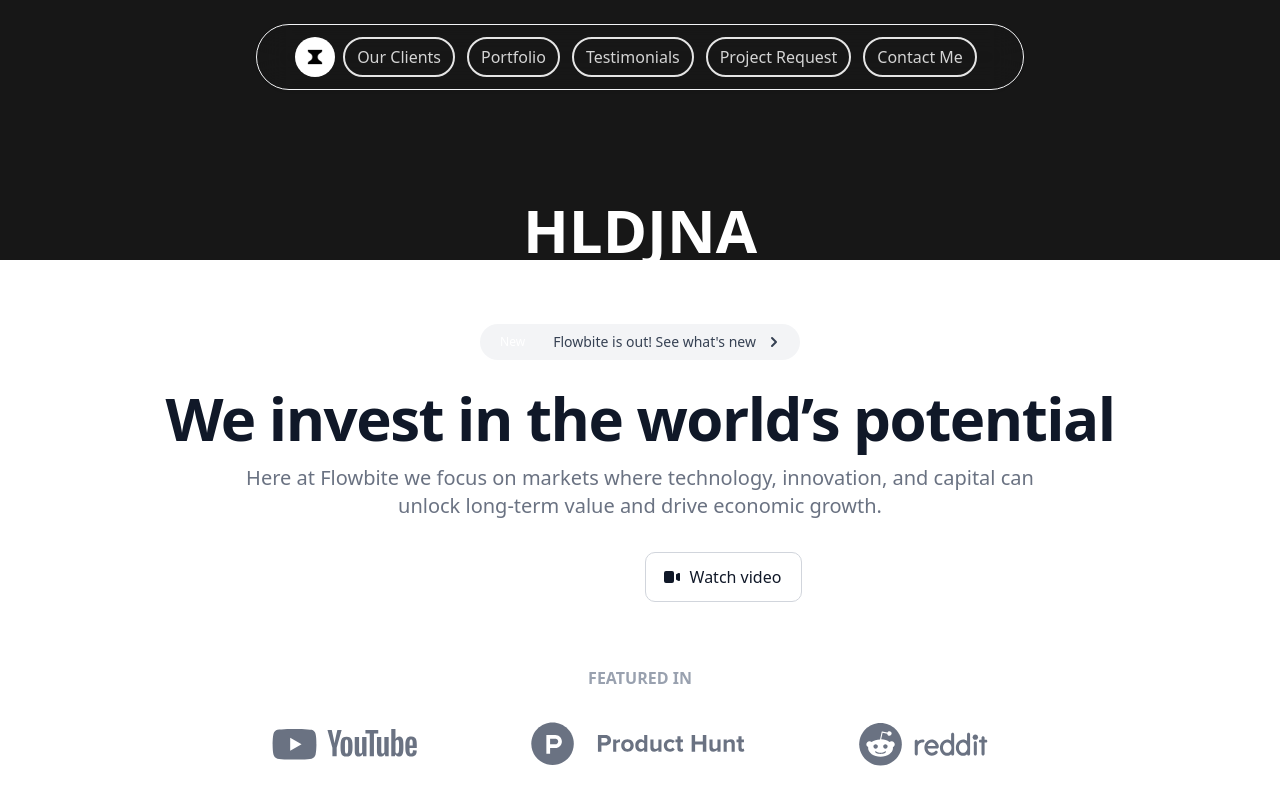
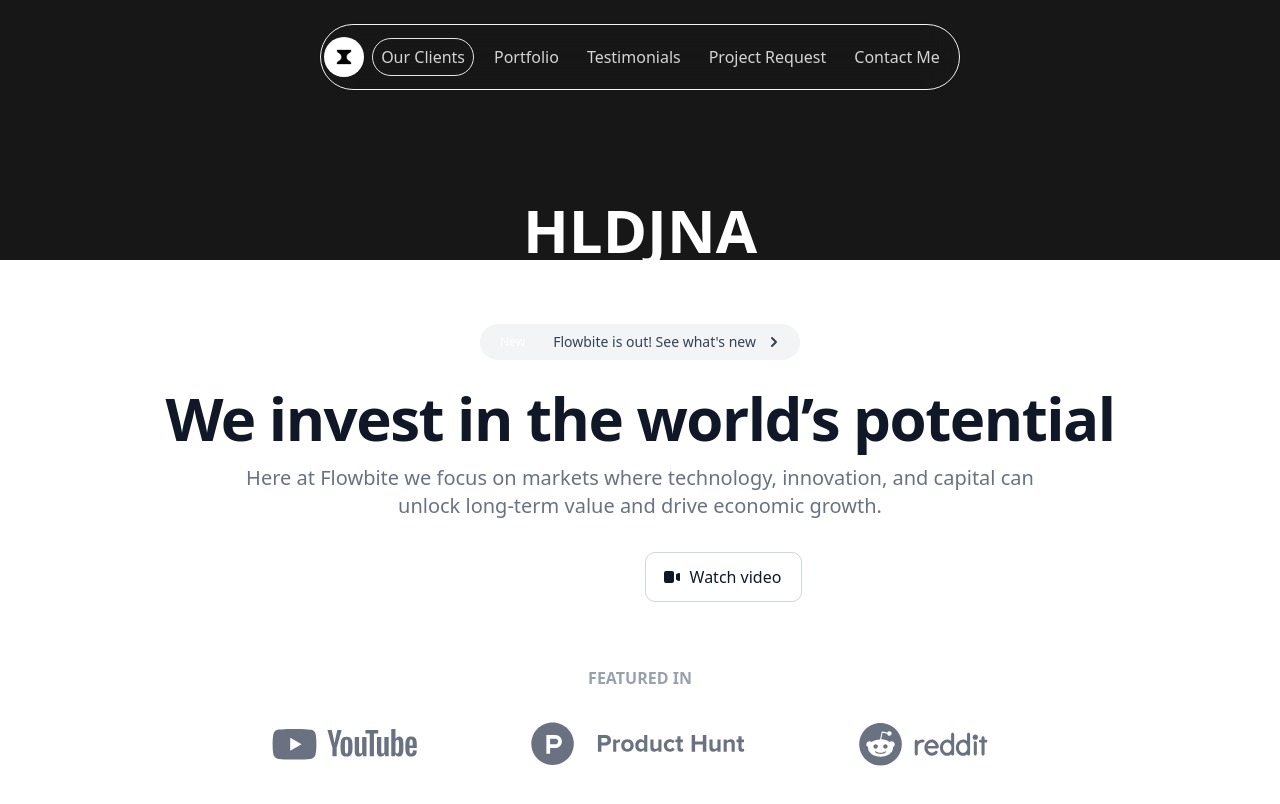
Before and after one commit to TheRABU/keyframe-portfolio, a React (Vite) app: page / in a window 1280 px wide. Shown: the top 804 px of the page. Built offline with nearby package versions, Linux system fonts and the light colour scheme.

Commit message:
Navbar added

```diff
--- a/src/components/Navbar.tsx
+++ b/src/components/Navbar.tsx
@@ -9,7 +9,7 @@ const Navbar = () => {
 
   return (
     <>
-      <header className="fixed inset-x-0 top-0 z-30 mx-auto w-full max-w-screen-md border border-gray-100 bg-transparent py-3 shadow backdrop-blur-lg md:top-6 rounded-full">
+      <header className="fixed inset-x-0 top-0 z-30 mx-auto w-full max-w-screen-sm border border-gray-100 bg-transparent py-3 shadow backdrop-blur-lg md:top-6 rounded-full">
         <div className="px-0">
           <div className="flex items-center space-x-2 justify-between lg:justify-center">
             {/* Logo */}
@@ -26,19 +26,19 @@ const Navbar = () => {
 
             {/* Desktop menu */}
             <div className="hidden md:flex md:items-center md:justify-center md:gap-3">
-              <button className="px-3 py-1.5 rounded-full border-2 text-neutral-300 hover:bg-neutral-950 hover:text-white">
+              <button className="px-2 py-1.5 rounded-full border-1 text-neutral-300 hover:bg-neutral-950 hover:text-white">
                 Our Clients
               </button>
-              <button className="px-3 py-1.5 rounded-full border-2 text-neutral-300 hover:bg-neutral-950 hover:text-white">
+              <button className="px-2 py-1.5 rounded-full hover:border-1 text-neutral-300 hover:bg-neutral-800 hover:text-white">
                 Portfolio
               </button>
-              <button className="px-3 py-1.5 rounded-full border-2 text-neutral-300 hover:bg-neutral-950 hover:text-white">
+              <button className="px-2 py-1.5 rounded-full hover:border-1 text-neutral-300 hover:bg-neutral-800 hover:text-white">
                 Testimonials
               </button>
-              <button className="px-3 py-1.5 rounded-full border-2 text-neutral-300 hover:bg-neutral-950 hover:text-white">
+              <button className="px-2 py-1.5 rounded-full hover:border-1 text-neutral-300 hover:bg-neutral-800 hover:text-white">
                 Project Request
               </button>
-              <button className="px-3 py-1.5 rounded-full border-2 text-neutral-300 hover:bg-neutral-950 hover:text-white">
+              <button className="px-2 py-1.5 rounded-full hover:border-1 text-neutral-300 hover:bg-neutral-800 hover:text-white">
                 Contact Me
               </button>
             </div>
```
